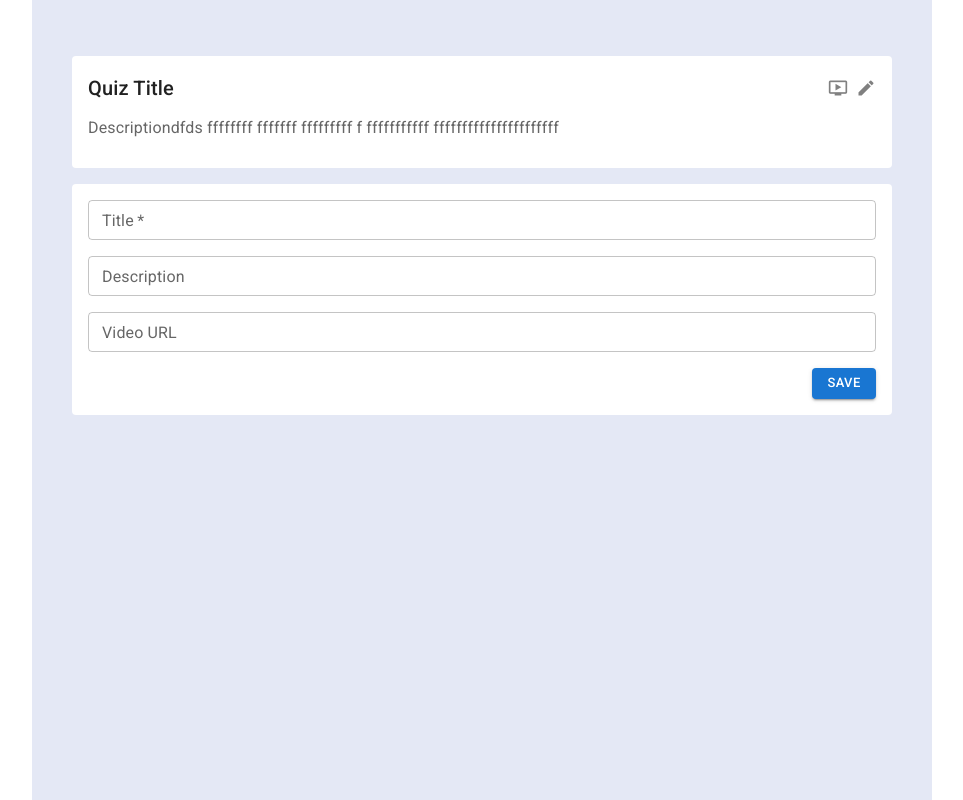
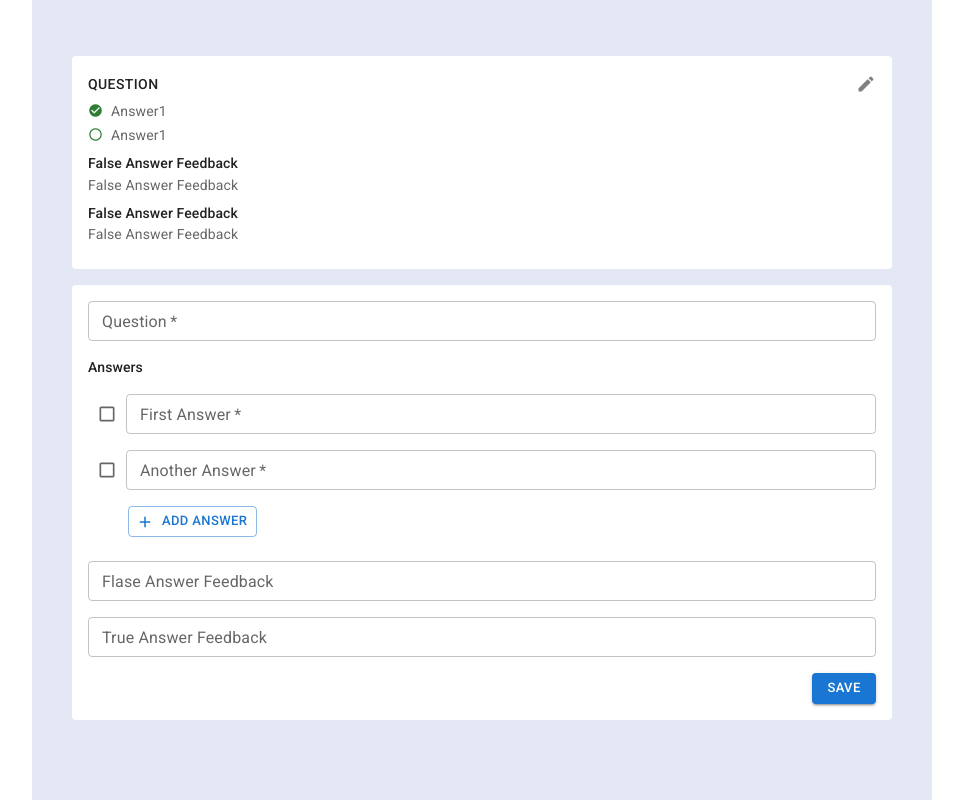
Before and after one commit to amrfekryy/quiz-builder-task, a React (Create React App) app: page / in a window 1280 px wide. Shown: the whole page, without its empty margins (158-1121 px from the left). Built offline with nearby package versions, Linux system fonts and the light colour scheme.

Commit message:
add question form and card

```diff
--- a/src/App.js
+++ b/src/App.js
@@ -5,6 +5,8 @@ import {
 } from '@mui/material'
 import QuizCard from 'components/QuizCard/QuizCard'
 import QuizForm from 'components/QuizForm/QuizForm'
+import QuestionForm from 'components/QuestionForm/QuestionForm'
+import QuestionCard from 'components/QuestionCard/QuestionCard'
 import store from 'store'
 import { Provider } from 'react-redux'
 
@@ -13,8 +15,10 @@ function App() {
     <Provider store={store}>
       <CssBaseline />
       <Container maxWidth="md" sx={{ py: 5, bgcolor: '#E4E8F5', height: '100vh' }}>
-        <QuizCard />
-        <QuizForm />
+        {/* <QuizCard />
+        <QuizForm /> */}
+        <QuestionCard />
+        <QuestionForm />
       </Container>
     </Provider>
   );
--- /dev/null
+++ b/src/components/QuestionCard/QuestionCard.jsx
@@ -0,0 +1,64 @@
+import * as React from 'react';
+import {
+  Stack,
+  Typography,
+  Paper,
+  Box
+} from '@mui/material'
+import MyIcon from 'components/MyIcon/MyIcon'
+import { useDispatch } from 'react-redux';
+import * as UIActions from 'store/UI.slice'
+
+function Feedbck() {
+  return (
+    <Box sx={{ my: 1 }}>
+      <Typography variant="subtitle2">
+        False Answer Feedback
+      </Typography>
+      <Typography variant="body2" color="text.secondary">
+        False Answer Feedback
+      </Typography>
+    </Box>
+  )
+}
+
+export default function QuizCard({ mini = false }) {
+  const dispatch = useDispatch()
+
+  return (
+    <Paper elevation={0} sx={{ p: 2, m: 2 }}>
+      <Stack direction="row" alignItems="center">
+        <Typography variant="button" component="div">
+          Question
+        </Typography>
+        <Stack direction="row" flex={1} justifyContent="flex-end" spacing={1}>
+          <MyIcon icon='edit' tooltip="edit question" fontSize="small" onClick={() => { }} />
+        </Stack>
+      </Stack>
+      <Stack direction="row" alignItems="center" spacing={1} sx={{ my: 0.5 }}>
+        <MyIcon icon="check_circle"
+          sx={{
+            color: 'success.main', fontSize: 15,
+            ':hover': { color: 'success.main' }
+          }}
+        />
+        <Typography variant="body2" color="text.secondary">
+          Answer1
+        </Typography>
+      </Stack>
+      <Stack direction="row" alignItems="center" spacing={1} sx={{ my: 0.5 }}>
+        <MyIcon icon="radio_button_unchecked"
+          sx={{
+            color: 'success.main', fontSize: 15,
+            ':hover': { color: 'success.main' }
+          }}
+        />
+        <Typography variant="body2" color="text.secondary">
+          Answer1
+        </Typography>
+      </Stack>
+      <Feedbck/>
+      <Feedbck/>
+    </Paper>
+  );
+}
--- a/src/components/QuestionForm/QuestionForm.jsx
+++ b/src/components/QuestionForm/QuestionForm.jsx
@@ -0,0 +1,134 @@
+import React from 'react'
+import {
+  Paper,
+  Stack,
+  TextField,
+  Button,
+  Typography,
+  Checkbox
+} from '@mui/material'
+import { useFormik } from 'formik'
+import AddIcon from '@mui/icons-material/Add';
+
+
+const fields1 = [
+  { name: 'text', label: 'Question', required: true },
+]
+const fields2 = [
+  { name: 'feedback_false', label: 'Flase Answer Feedback', multiline: true },
+  { name: 'feedback_true', label: 'True Answer Feedback', multiline: true },
+]
+
+const answers = [
+  { name: 'answer1', label: 'First Answer', required: true, multiline: true },
+  { name: 'answer2', label: 'Another Answer', required: true, multiline: true },
+]
+
+function QuizCard() {
+
+  const { handleChange, handleSubmit, values } = useFormik({
+    initialValues: {
+      text: "",
+      feedback_false: "",
+      feedback_true: "",
+      answer1: "",
+      answer2: "",
+    },
+    onSubmit: values => {
+      alert(JSON.stringify(values, null, 2));
+    },
+  });
+
+  // const {
+  //   handleChange: handleAnswerChange,
+  //   handleSubmit: handleAnswersSubmit,
+  //   values: answersValues
+  // } = useFormik({
+  //   initialValues: {
+  //     answer1: "",
+  //     answer2: "",
+  //   },
+  //   onSubmit: values => {
+  //     alert(JSON.stringify(values, null, 2));
+  //   },
+  // });
+
+  return (
+    <Paper elevation={0} sx={{ p: 2, m: 2 }}>
+      <Stack spacing={2}>
+        {
+          fields1.map(field => {
+            return <TextField
+              variant="outlined"
+              size="small"
+              {...field}
+              onChange={handleChange}
+              value={values[field.name]}
+            />
+          })
+        }
+      </Stack>
+      <Typography variant="subtitle2" sx={{ my: 2 }}>
+        Answers
+      </Typography>
+      <Stack spacing={2}>
+        {
+          answers.map(answer => {
+            return (
+              <Stack direction="row" flex={1}>
+                <Checkbox
+                  size='small'
+                // checked={checked}
+                // onChange={handleChange}
+                // inputProps={{ 'aria-label': 'controlled' }}
+                />
+                <TextField
+                  fullWidth
+                  variant="outlined"
+                  size="small"
+                  {...answer}
+                  onChange={handleChange}
+                  value={values[answer.name]}
+                />
+              </Stack>
+            )
+
+          })
+        }
+        <Stack direction="row" justifyContent="flex-start" sx={{ pl: 5 }}>
+          <Button
+            variant="outlined" size="small" startIcon={<AddIcon />}
+            onClick={() => { }}
+          >
+            Add Answer
+          </Button>
+        </Stack>
+      </Stack>
+      <Stack spacing={2} sx={{ mt: 3 }}>
+        {
+          fields2.map(field => {
+            return <TextField
+              variant="outlined"
+              size="small"
+              {...field}
+              onChange={handleChange}
+              value={values[field.name]}
+            />
+          })
+        }
+      </Stack>
+      <Stack direction="row" justifyContent="flex-end" mt={2}>
+        <Button
+          variant="contained" size="small"
+          onClick={() => {
+            handleSubmit();
+          }}
+        >
+          Save
+        </Button>
+      </Stack>
+    </Paper>
+  )
+}
+
+export default QuizCard
--- a/src/components/QuizCard/QuizCard.jsx
+++ b/src/components/QuizCard/QuizCard.jsx
@@ -1,13 +1,7 @@
 import * as React from 'react';
 import {
-  Box,
-  Card,
-  CardActions,
-  CardContent,
   Stack,
-  Button,
   Typography,
-  IconButton,
   Paper
 } from '@mui/material'
 import MyIcon from 'components/MyIcon/MyIcon'
```
